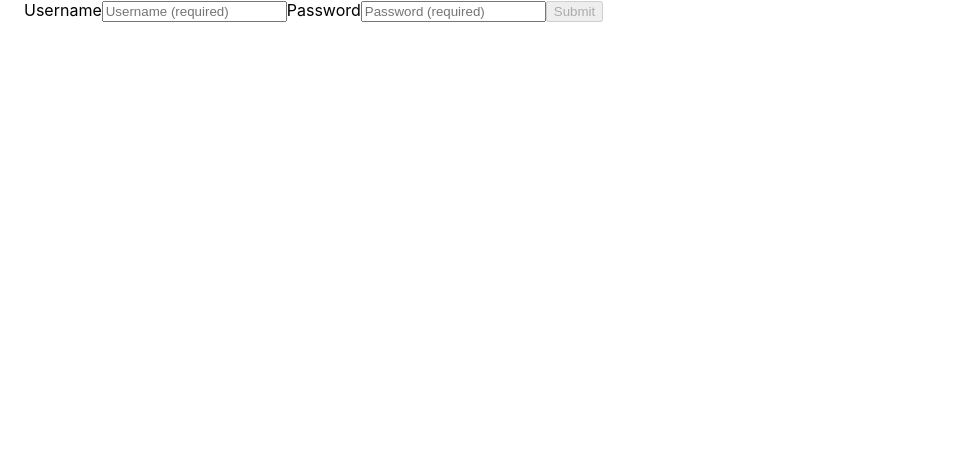
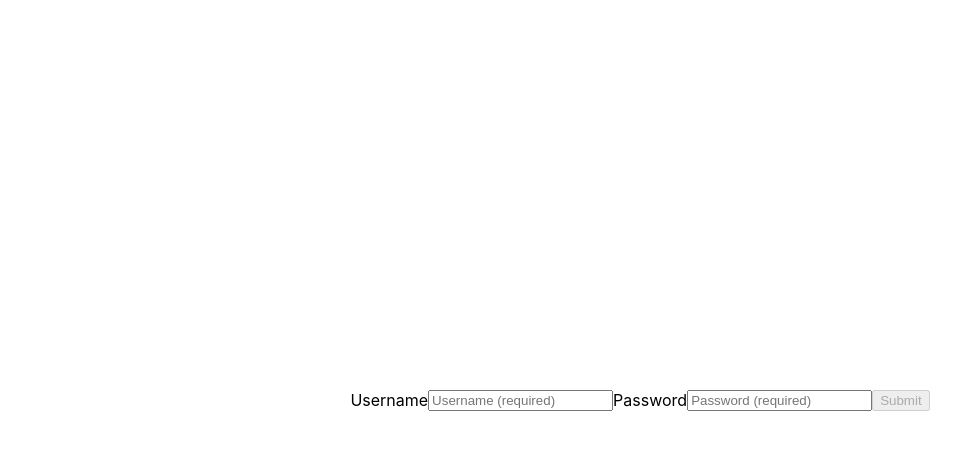
Before and after one commit to Bejarano03/Template_Form, a React (Create React App) app in the folder client/: page / in a window 1280 px wide. Shown: the top 450 px of the page, without its empty margins (0-968 px from the left). Built offline with nearby package versions, Linux system fonts and the light colour scheme; no server answers.

Commit message:
centered the sign up form

```diff
--- a/client/src/pages/Signup.js
+++ b/client/src/pages/Signup.js
@@ -1,6 +1,7 @@
 import React, { useEffect, useState } from "react";
 import API from "../utils/API";
 import Container from "@material-ui/core/Container";
+
 
 function Signup() {
   // Components initial state
@@ -49,7 +50,8 @@ function Signup() {
 
   return (
     <div>
-      <Container>
+      <Container maxWidth="sm">
+        <form style={{display:"flex", justifyContent:"center", alignItems:"center", height:"100vh"}}>
         <label>Username</label>
         <input
           onChange={handleInputChange}
@@ -68,6 +70,7 @@ function Signup() {
         disabled={!(formObject.username && formObject.password)}
         onClick={handleFormSubmit}
         >Submit</button>
+        </form>
       </Container>
     </div>
   );
```
